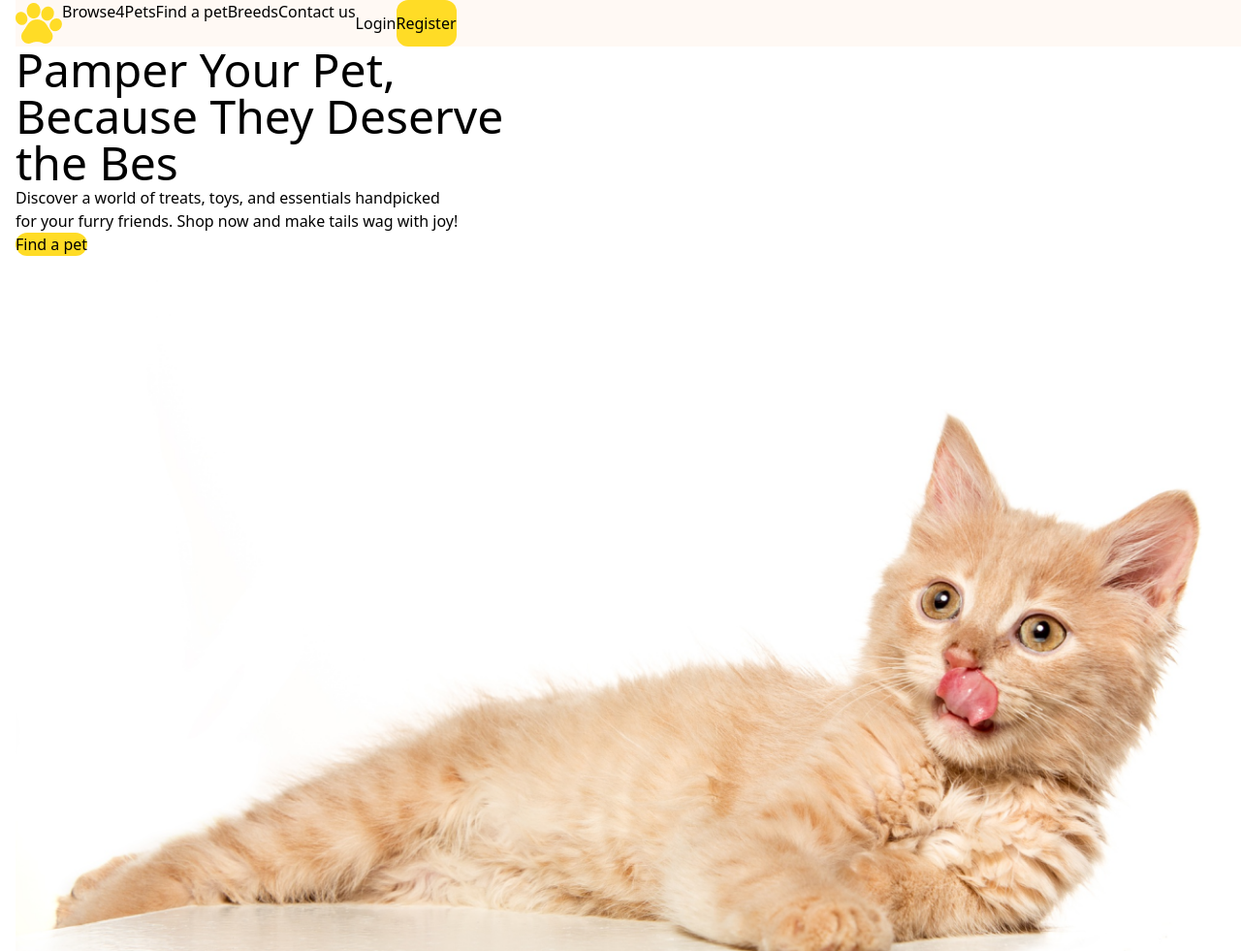
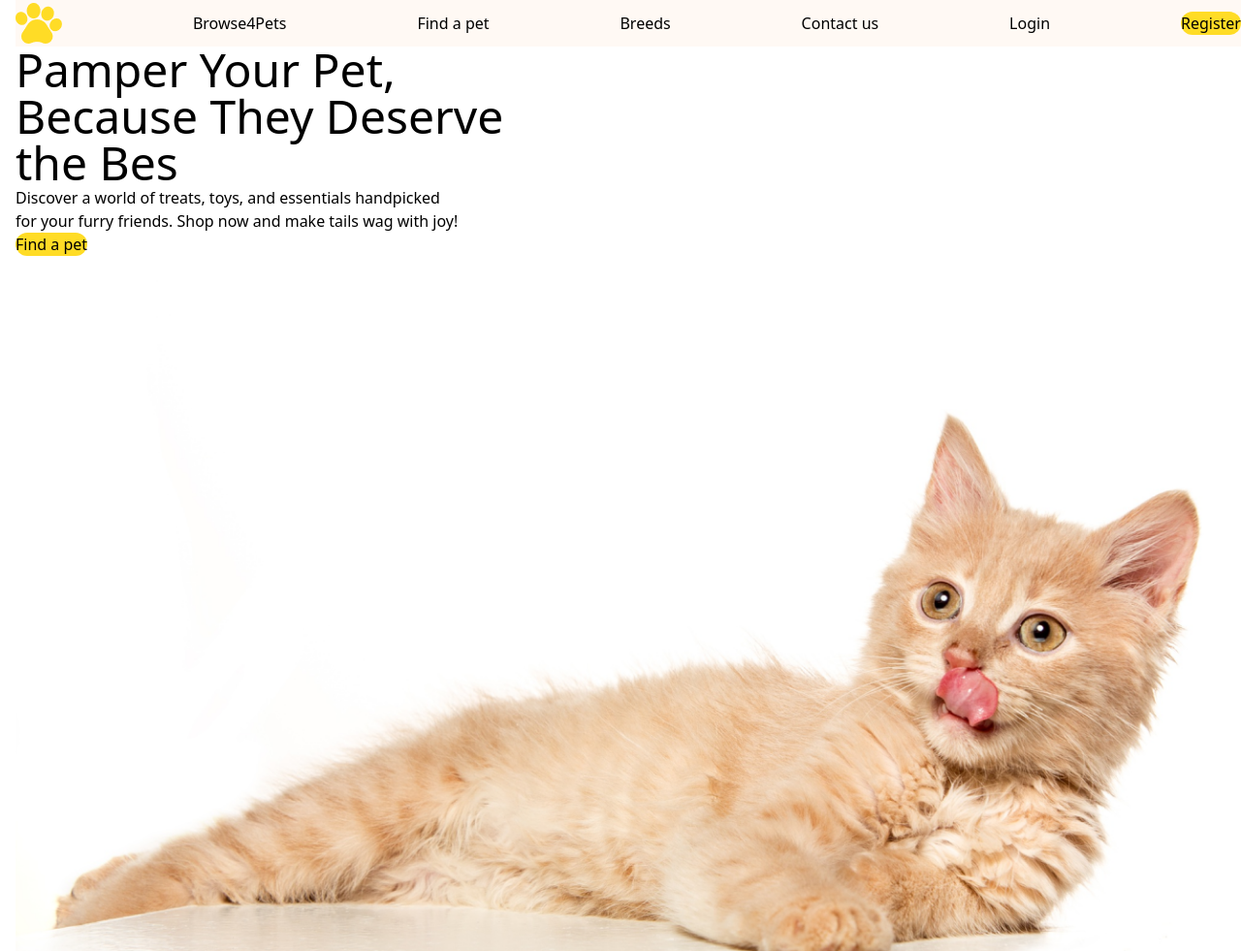
Before and after one commit to konica4403/assignment-for-konica, a plain HTML site: page index.html in a window 1280 px wide. Shown: the top 981 px of the page at 97% size. Drawn offline with nearby package versions, Linux system fonts and the light colour scheme.

```diff
--- a/index.html
+++ b/index.html
@@ -8,9 +8,10 @@
 
 </head>
 <body>
+
     <header class="bg-white pl-4">
 <nav class="bg-[#FFF9F4]">
-<div class="container flex">
+<div class="container mx-auto flex justify-between items-center">
 
     <div>
         <img src="images/logo-header.png"alt="">
```
